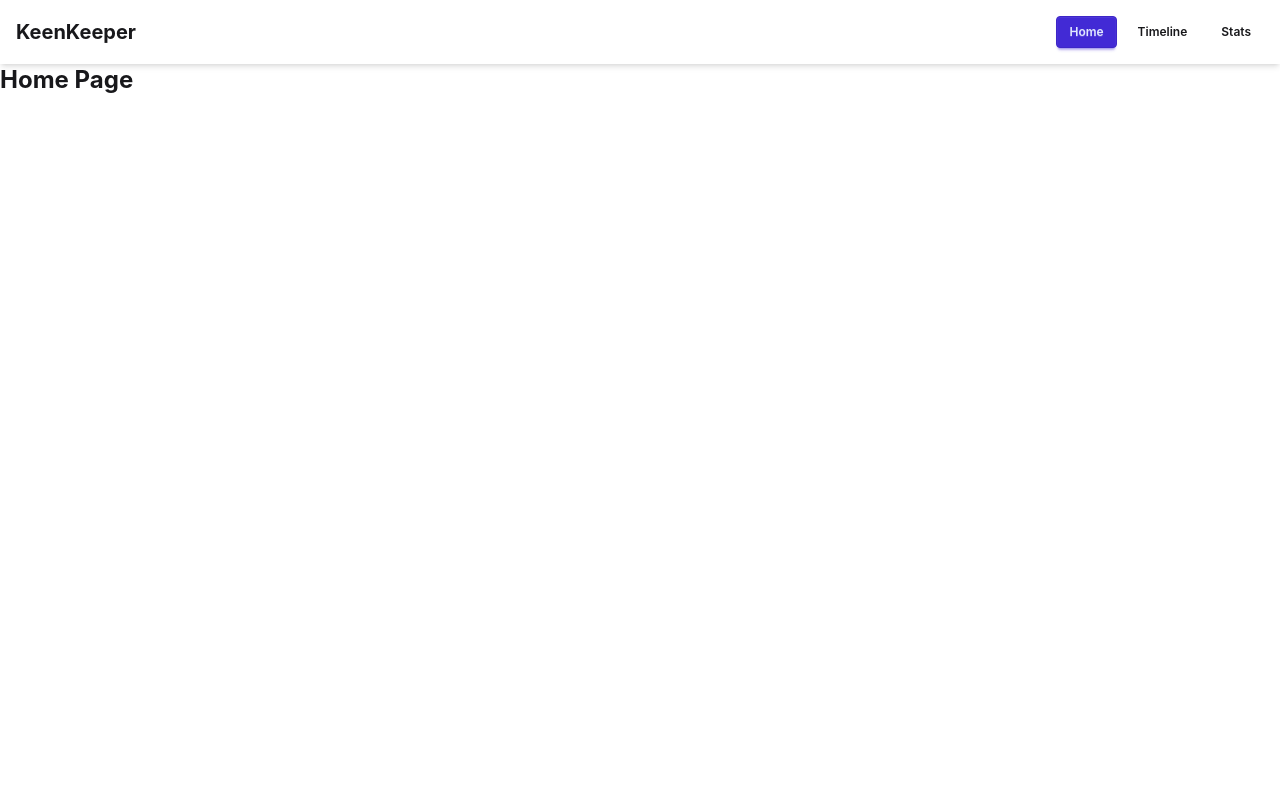
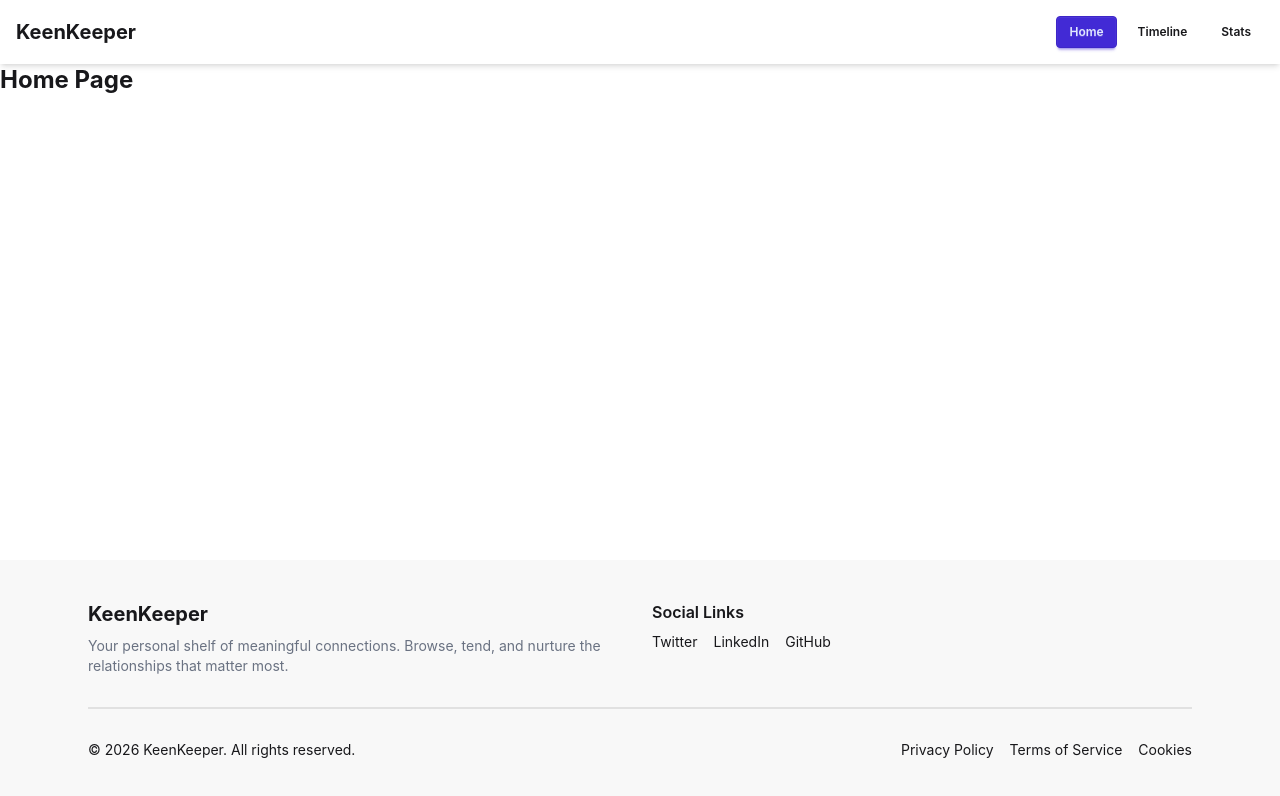
Before and after one commit to nh08022001-arch/b13-assignment7, a React (Vite) app: page / in a window 1280 px wide. Shown: the top 796 px of the page. Built offline with nearby package versions, Linux system fonts and the light colour scheme.

Commit message:
footer designed

```diff
--- /dev/null
+++ b/src/components/Footer.jsx
@@ -0,0 +1,52 @@
+import { Link } from "react-router-dom";
+
+const Footer = () => {
+    return (
+        <footer className="bg-base-200 text-base-content mt-10">
+            <div className="max-w-6xl mx-auto px-6 py-10">
+
+                {/* Top section */}
+                <div className="grid md:grid-cols-2 gap-6">
+
+                    {/* Brand text */}
+                    <div>
+                        <h2 className="text-xl font-bold">KeenKeeper</h2>
+                        <p className="mt-2 text-sm text-gray-500">
+                            Your personal shelf of meaningful connections. Browse, tend, and nurture the relationships that matter most.
+                        </p>
+                    </div>
+
+                    {/* Social links */}
+                    <div>
+                        <h3 className="font-semibold mb-2">Social Links</h3>
+                        <div className="flex gap-4 text-sm">
+                            <a className="link link-hover">Twitter</a>
+                            <a className="link link-hover">LinkedIn</a>
+                            <a className="link link-hover">GitHub</a>
+                        </div>
+                    </div>
+
+                </div>
+
+                {/* Divider */}
+                <div className="divider my-6"></div>
+
+                {/* Bottom section */}
+                <div className="flex flex-col md:flex-row justify-between items-center gap-3 text-sm">
+
+                    <p>© 2026 KeenKeeper. All rights reserved.</p>
+
+                    <div className="flex gap-4">
+                        <Link className="link link-hover">Privacy Policy</Link>
+                        <Link className="link link-hover">Terms of Service</Link>
+                        <Link className="link link-hover">Cookies</Link>
+                    </div>
+
+                </div>
+
+            </div>
+        </footer>
+    );
+};
+
+export default Footer;
--- a/src/layout/Mainlayout.jsx
+++ b/src/layout/Mainlayout.jsx
@@ -1,12 +1,17 @@
-import React from 'react';
 import Navbar from "../components/Navbar";
+import Footer from "../components/Footer";
 import { Outlet } from "react-router-dom";
 
 const Mainlayout = () => {
     return (
-        <div>
-            <Navbar/>
-            <Outlet/>
+        <div className="min-h-screen flex flex-col">
+            <Navbar />
+
+            <main className="flex-1">
+                <Outlet />
+            </main>
+
+            <Footer />
         </div>
     );
 };
```
